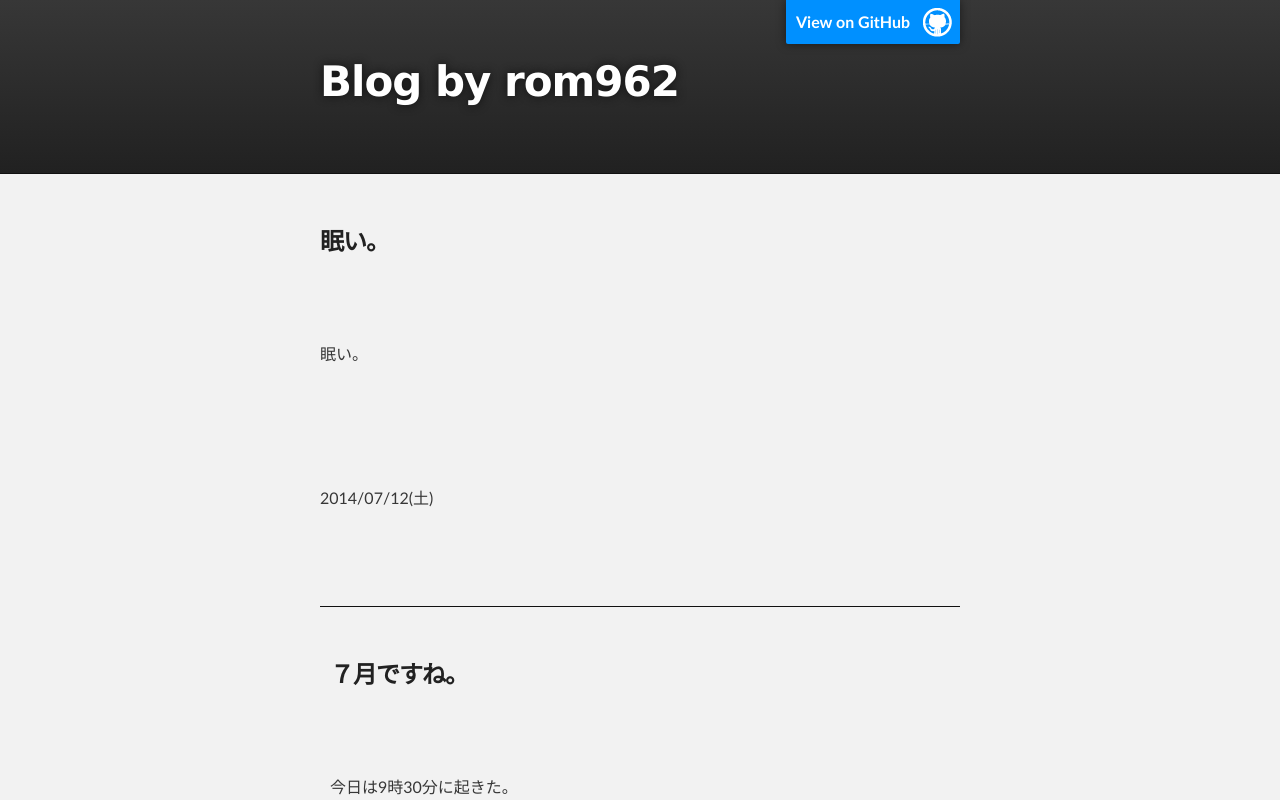
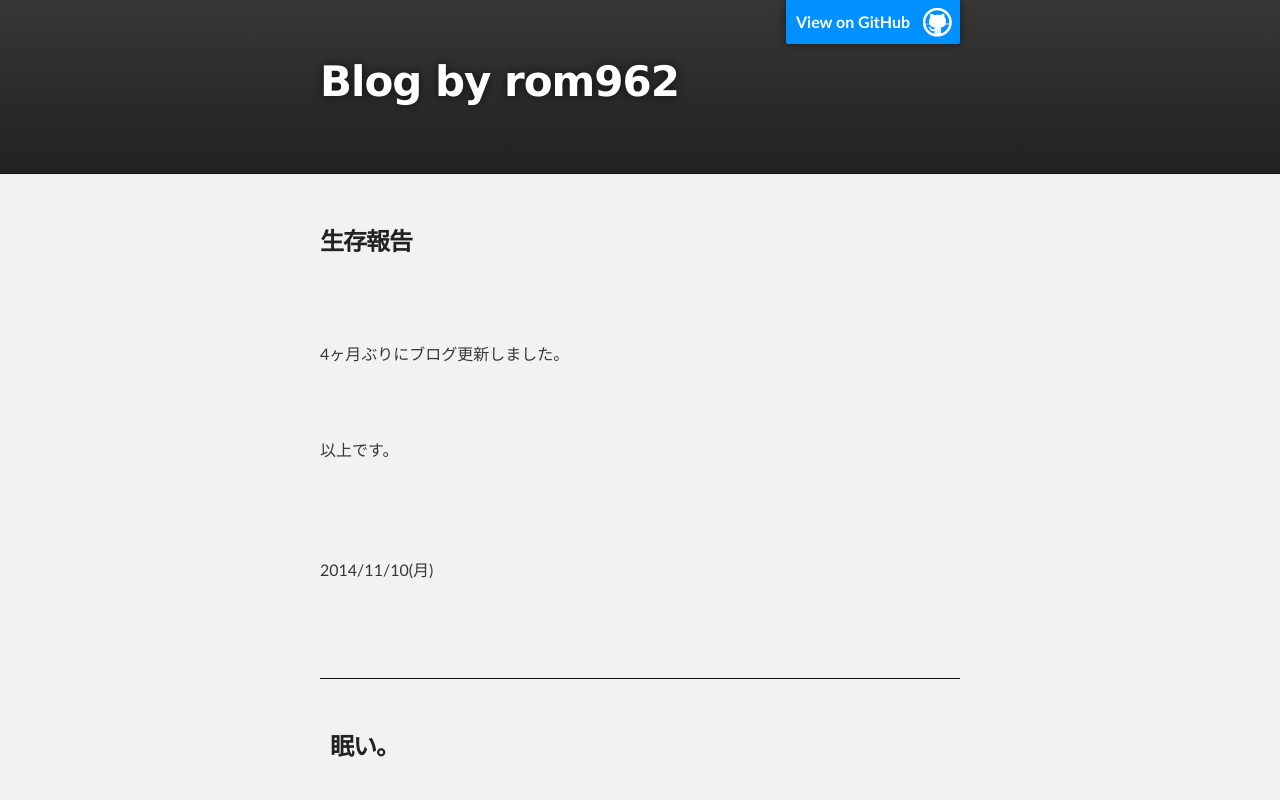
Before and after one commit to Hiromu962/Hiromu962.github.io, a plain HTML site: page index.html in a window 1280 px wide. Shown: the top 800 px of the page. Drawn offline with Linux system fonts and the light colour scheme.

Commit message:
Update index.html

```diff
--- a/index.html
+++ b/index.html
@@ -25,6 +25,19 @@
     </div>
 
     <!-- MAIN CONTENT -->
+
+        <div id="main_content_wrap" class="outer">
+      <section id="main_content" class="inner">
+        <h3>
+<a name="welcome-to-github-pages2" class="anchor" href="#welcome-to-github-pages2"><span class="octicon octicon-link"></span></a>生存報告</h3>
+<br><br><br>
+4ヶ月ぶりにブログ更新しました。<br>
+<br><br><br>
+以上です。
+<br><br><br><br><br>
+2014/11/10(月)
+<br><br><br><br><br>
+
     <div id="main_content_wrap" class="outer">
       <section id="main_content" class="inner">
         <h3>
```
